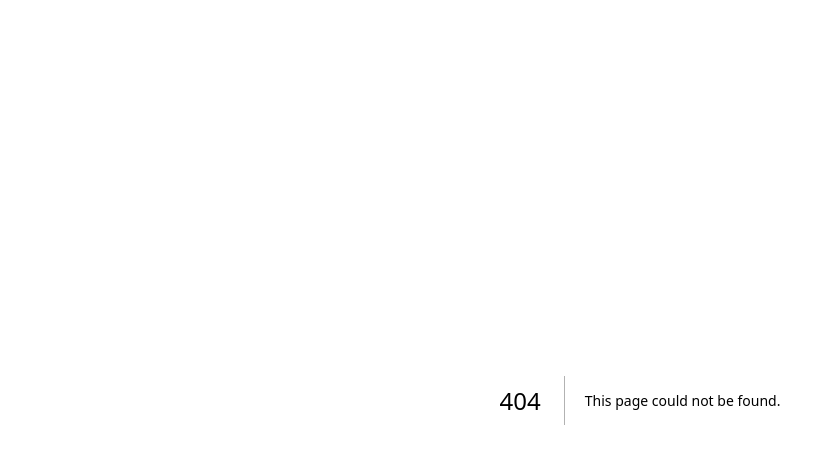
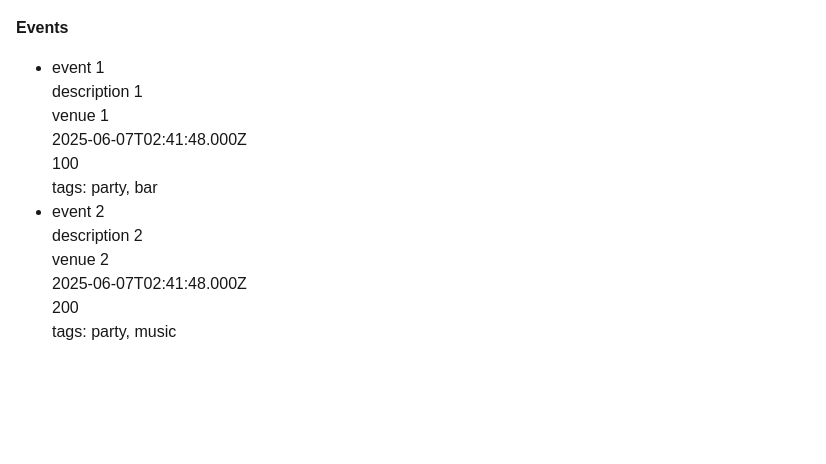
Before and after one commit to tinglu12/partygraph-front, a Next.js app: page /events in a window 1280 px wide. Before the commit this address had no page. Shown: the top 464 px of the page, without its empty margins (0-826 px from the left). Built offline with nearby package versions, Linux system fonts and the light colour scheme.

Commit message:
add events API

```diff
--- /dev/null
+++ b/src/actions/chat.ts
@@ -0,0 +1,5 @@
+"use server";
+
+export async function createNote() {
+  return "Hello, world!";
+}
--- /dev/null
+++ b/src/app/api/events/route.ts
@@ -0,0 +1,29 @@
+import { EventType } from "@/types/EventType";
+import { NextResponse } from "next/server";
+
+export async function GET() {
+  const events: EventType[] = [
+    {
+      name: "event 1",
+      date: new Date().toISOString(),
+      location: "venue 1",
+      description: "description 1",
+      attendees: 100,
+      cost: 100,
+      budget: 100,
+      tags: ["party", "bar"],
+    },
+    {
+      name: "event 2",
+      date: new Date().toISOString(),
+      location: "venue 2",
+      description: "description 2",
+      attendees: 200,
+      cost: 200,
+      budget: 200,
+      tags: ["party", "music"],
+    },
+  ];
+
+  return NextResponse.json(events);
+}
--- /dev/null
+++ b/src/app/components/ChatterBox.tsx
@@ -0,0 +1,52 @@
+"use client";
+
+import { useEffect, useState } from "react";
+import { EventType } from "@/types/EventType";
+
+export default function ChatterBox() {
+  const [eventData, setEventData] = useState<EventType[] | null>(null);
+  const [loading, setLoading] = useState(true);
+  const [error, setError] = useState<string | null>(null);
+
+  useEffect(() => {
+    const fetchData = async () => {
+      try {
+        const response = await fetch("/api/events");
+        if (!response.ok) {
+          throw new Error("Failed to fetch data");
+        }
+        const _eventData = await response.json();
+        setEventData(_eventData);
+      } catch (err) {
+        setError(err instanceof Error ? err.message : "An error occurred");
+      } finally {
+        setLoading(false);
+      }
+    };
+
+    fetchData();
+  }, []);
+
+  if (loading) return <div>Loading...</div>;
+  if (error) return <div>Error: {error}</div>;
+  if (!eventData) return <div>No data available</div>;
+
+  return (
+    <div className="p-4">
+      <div className="space-y-2">
+        <ul className="list-disc pl-5">
+          {eventData.map((event) => (
+            <li key={event.name}>
+              <h4>{event.name}</h4>
+              <p>{event.description}</p>
+              <p>{event.location}</p>
+              <p>{event.date}</p>
+              <p>{event.attendees}</p>
+              <p>tags: {event.tags?.join(", ")}</p>
+            </li>
+          ))}
+        </ul>
+      </div>
+    </div>
+  );
+}
--- /dev/null
+++ b/src/app/events/page.tsx
@@ -0,0 +1,10 @@
+import ChatterBox from "@/app/components/ChatterBox";
+
+export default function Events() {
+  return (
+    <div className="p-4">
+      <h3 className="font-semibold">Events</h3>
+      <ChatterBox />
+    </div>
+  );
+}
--- a/src/app/page.tsx
+++ b/src/app/page.tsx
@@ -1,8 +1,10 @@
 import Image from "next/image";
+import ChatterBox from "@/app/components/ChatterBox";
 
 export default function Home() {
   return (
     <div className="grid grid-rows-[20px_1fr_20px] items-center justify-items-center min-h-screen p-8 pb-20 gap-16 sm:p-20 font-[family-name:var(--font-geist-sans)]">
+      <ChatterBox />
       <main className="flex flex-col gap-[32px] row-start-2 items-center sm:items-start">
         <Image
           className="dark:invert"
--- /dev/null
+++ b/src/types/EventType.tsx
@@ -0,0 +1,10 @@
+export type EventType = {
+  name: string;
+  date?: string;
+  location?: string;
+  description?: string;
+  attendees?: number;
+  cost?: number;
+  budget?: number;
+  tags?: string[];
+};
```
